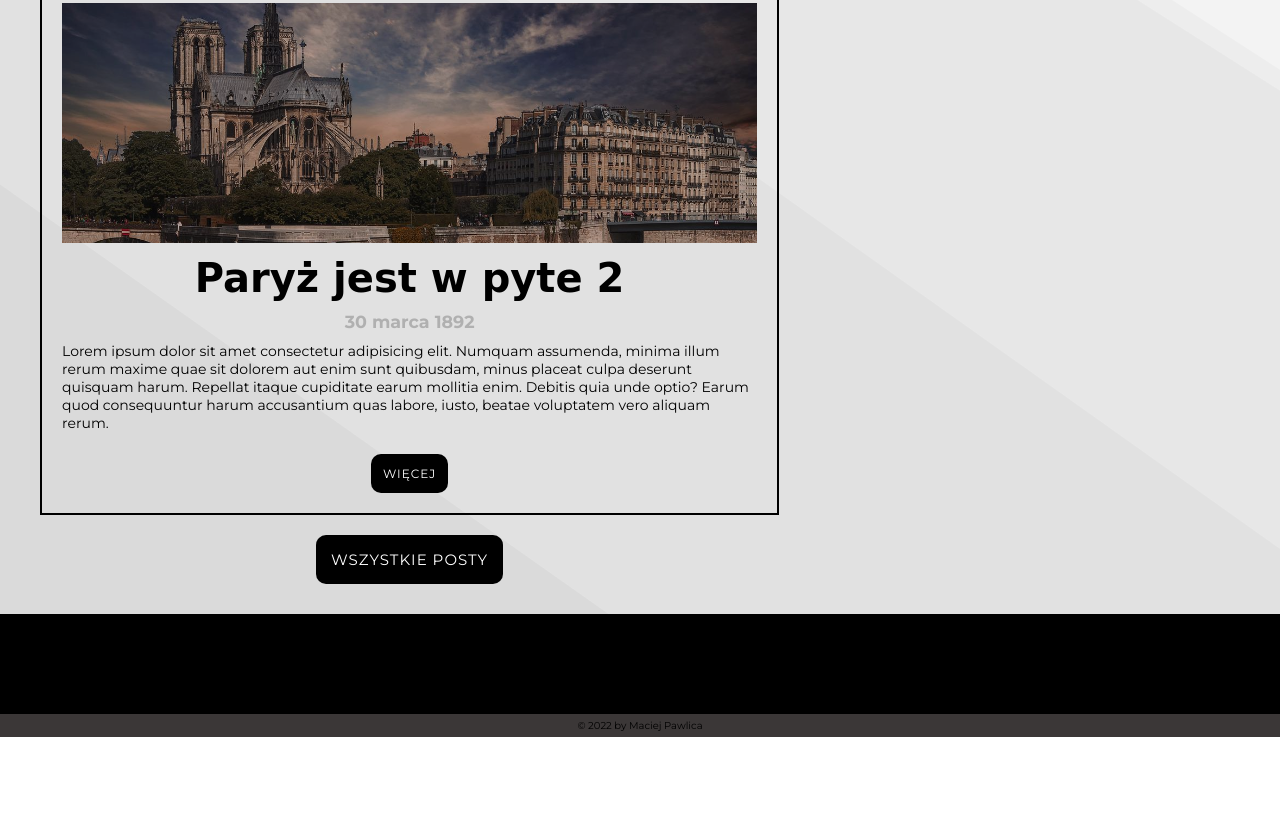
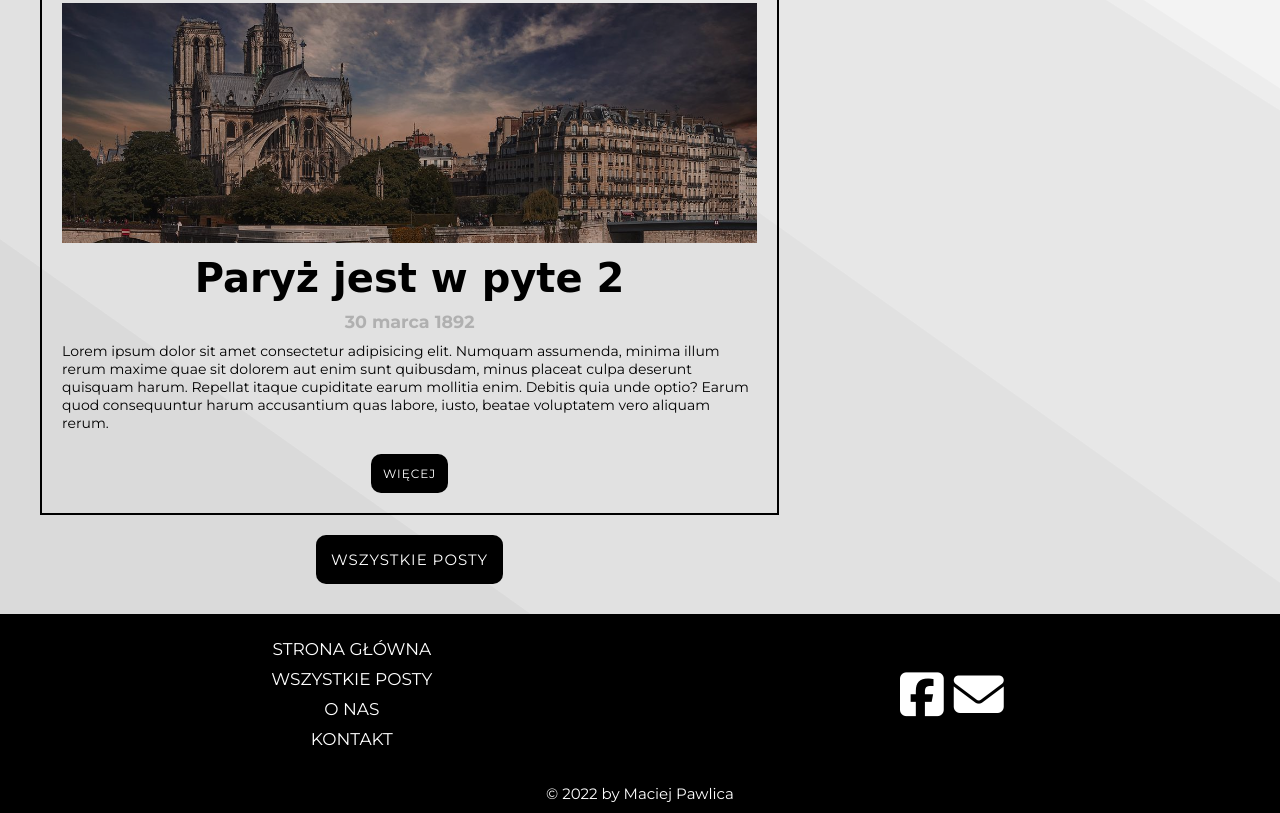
Before and after one commit to architektnumernabis/Gdzies-dalej, a plain HTML site: page index.html in a window 1280 px wide. Shown: the part 1239-2052 px from the top of the page. Before the commit the page ends 1976 px from the top, so only its background shows below. Drawn offline with Linux system fonts and the light colour scheme; a web font is replaced by a local one.

Commit message:
added footer

```diff
--- a/index.html
+++ b/index.html
@@ -139,7 +139,18 @@
 
     <!--FOOTER-->
     <footer class="footer">
-        <div class="footer__box--one"></div>
+        <div class="footer__box--one wrapper">
+            <div class="footer__box--left">
+                <a href="#">strona główna</a>
+                <a href="">wszystkie posty</a>
+                <a href="">o nas</a>
+                <a href="">kontakt</a>
+            </div>
+            <div class="footer__box--right">
+                <i class="fa-brands fa-square-facebook"></i>
+                <i class="fa-solid fa-envelope"></i>
+            </div>
+        </div>
         <div class="footer__box--two">
             <p class="footer__text"> &copy; <span class="footer__year"></span> by Maciej Pawlica</p>
         </div>
--- a/static/sass/_large.scss
+++ b/static/sass/_large.scss
@@ -4,6 +4,28 @@
     .nav-desktop {
         &__title {
             font-size: 11rem;
+        }
+    }
+
+    /*FOOTER*/
+    .footer {
+        &__box {
+
+            &--left {
+                a {
+                    font-size: 1.7rem;
+                }
+            }
+
+            &--right {
+                i {
+                    font-size: 5rem;
+                }
+            }
+        }
+
+        &__text {
+            font-size: 1.5rem;
         }
     }
 }
--- a/static/sass/_medium.scss
+++ b/static/sass/_medium.scss
@@ -37,6 +37,43 @@
             a {
                 font-size: 1.4rem;
             }
+        }
+    }
+
+    /*FOOTER*/
+    .footer {
+        &__box {
+            &--one {
+                flex-direction: row;
+            }
+
+            &--left {
+                a {
+                    font-size: 1.5rem;
+                    transition: transform .3s;
+
+                    &:hover {
+                        transform: scale(1.1);
+                    }
+                }
+            }
+
+            &--right {
+                i {
+                    font-size: 3.5rem;
+                    transition: transform .3s;
+                    cursor: pointer;
+
+                    &:hover {
+                        transform: scale(1.3);
+                    }
+                }
+            }
+        }
+
+        &__text {
+            font-size: 1.2rem;
+            padding: 10px;
         }
     }
 }
--- a/static/sass/main.scss
+++ b/static/sass/main.scss
@@ -249,23 +249,54 @@ body {
 /*FOOTER*/
 .footer {
     background-color: $black-color;
-    //height: 100px;
     margin-top: 2em;
 
     &__box {
         &--one {
-            height: 100px;
+            display: flex;
+            flex-direction: column;
+            justify-content: space-around;
         }
 
         &--two {
-            background-color: $less-darker;
+            background-color: $black-color;
             //popracować nad kolorystyką
+        }
+
+        &--left,
+        &--right {
+            display: flex;
+            flex-direction: column;
+            align-items: center;
+            padding: 2em 0;
+        }
+
+        &--left {
+            a {
+                text-decoration: none;
+                text-transform: uppercase;
+                color: $white-color;
+                font-size: 1.2rem;
+                padding: 5px 0;
+            }
+        }
+
+        &--right {
+            flex-direction: row;
+            justify-content: center;
+
+            i {
+                color: $white-color;
+                font-size: 2.5rem;
+                padding: 5px;
+            }
         }
     }
 
     &__text {
         padding: 5px;
         text-align: center;
+        color: $white-color;
     }
 }
 
```
Also changed, not shown: static/css/main.css, templates/aboutus.html (added), templates/allposts.html (added), templates/posts/postparis.html (added), 1 other file.
